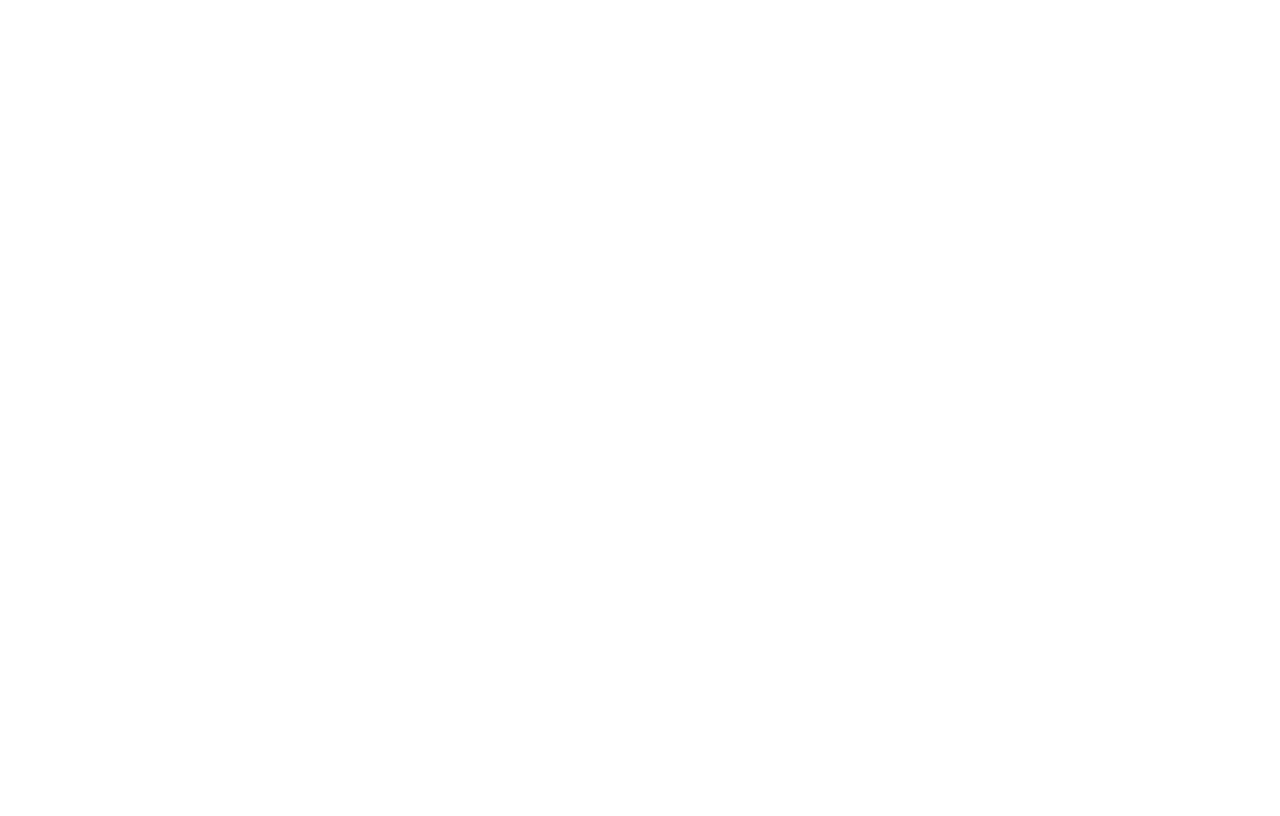
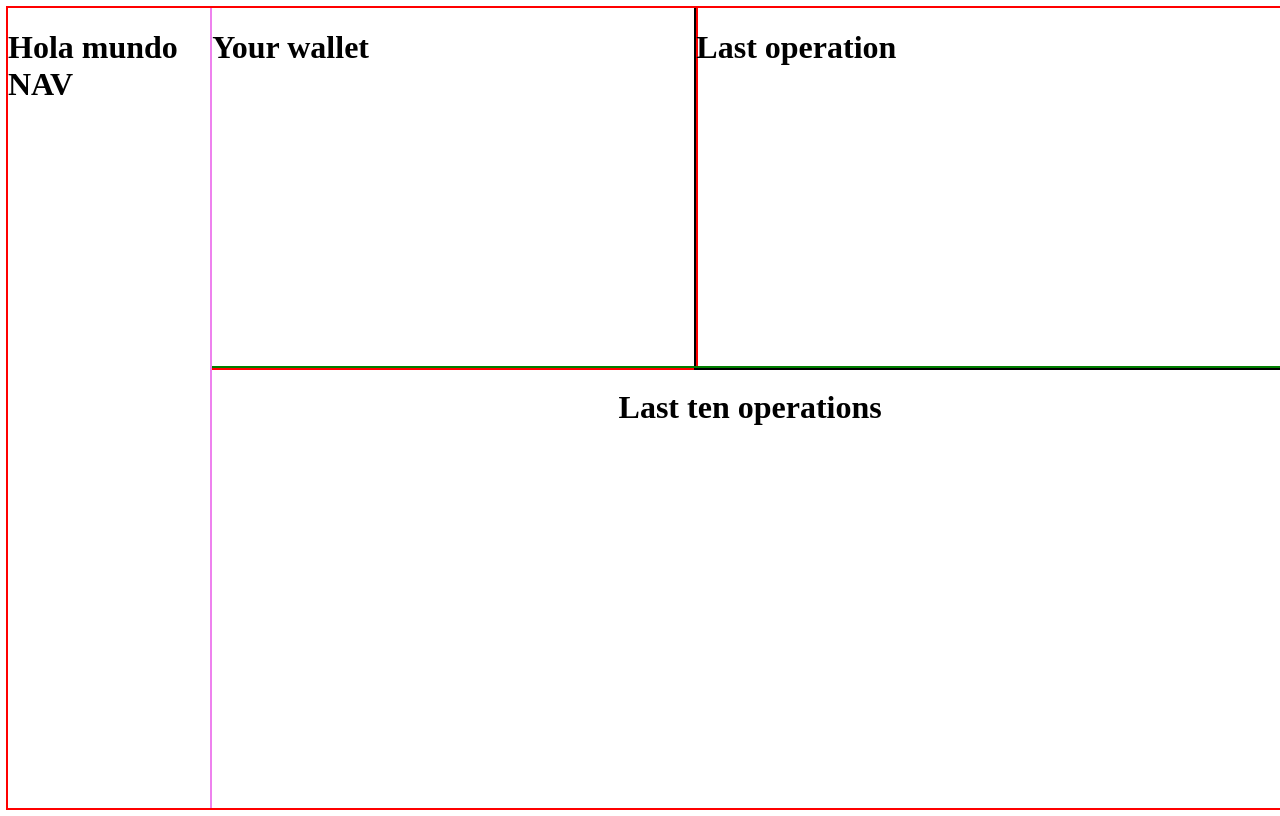
Before and after one commit to LeoEchenique/ABM-Alchemy-project, a React (Create React App) app in the folder client/: page /Home in a window 1280 px wide. Before the commit this address had no page. Built offline with nearby package versions, Linux system fonts and the light colour scheme.

Commit message:
Estructure html firsteps/ NAV/HOME

```diff
--- a/client/src/App.js
+++ b/client/src/App.js
@@ -1,12 +1,14 @@
 import React from "react";
 import { Routes, Route, } from 'react-router-dom';
-import BeforeHome from "./components/beforeHome/BeforeHome.jsx"
+import BeforeHome from "./components/beforeHome/BeforeHome.jsx";
+import Home from "./components/_home/Home.jsx"
+
 function App() {
   return (
     <div className="App">
-
       <Routes>
-        <Route path="/" element={<BeforeHome />} />
+        <Route exact path="/" element={<BeforeHome />} />
+        <Route exact path="/home" element={<Home />} />
       </Routes>
     </div>
   );
--- /dev/null
+++ b/client/src/components/Nav/Nav.jsx
@@ -0,0 +1,11 @@
+import React from "react";
+import style from "../Nav/nav.module.css"
+
+export default function Nav() {
+
+    return (
+        <div className={style.nav_container}>
+            <h1>Hola mundo NAV</h1>
+        </div>
+    )
+}
--- /dev/null
+++ b/client/src/components/Nav/nav.module.css
@@ -0,0 +1,3 @@
+.nav_container{
+ /*    outline: 2px solid blue; */
+}
--- /dev/null
+++ b/client/src/components/_home/Home.jsx
@@ -0,0 +1,23 @@
+import React from "react";
+import style from "../_home/home.module.css"
+import Nav from "../Nav/Nav"
+
+export default function Home() {
+
+    return (
+        <div className={style.div_container}>
+            <Nav />
+            <div className={style.home_content_container}>
+                <div className={style.wallet}>
+                  <h1>Your wallet</h1>
+                </div>
+                <div className={style.last_operation}>
+                    <h1>Last operation</h1>
+               </div>
+                <div className={style.last_ten_operations}>
+                    <h1>Last ten operations</h1>
+                </div>
+            </div>
+        </div>
+    )
+}
--- /dev/null
+++ b/client/src/components/_home/home.module.css
@@ -0,0 +1,34 @@
+.div_container{
+    width: 100vw;
+    height: 100vh;
+    display: flex;
+  outline: 2px solid red;
+}
+
+.home_content_container{
+
+    outline: 2px solid violet;
+    width: 100vw;
+    height: 100vh;
+    display: flex;
+    flex-wrap: wrap;
+}
+
+.wallet{
+     outline: 2px solid red;
+    height: 45%;
+    width: 45%;
+}
+.last_operation{
+    outline: 2px solid black;
+    height: 45%;
+    width: 55%;
+}
+
+.last_ten_operations{
+    outline: 2px solid green;
+    height: 55%;
+    width: 100%;
+    display: flex;
+    justify-content: center;
+}
```
